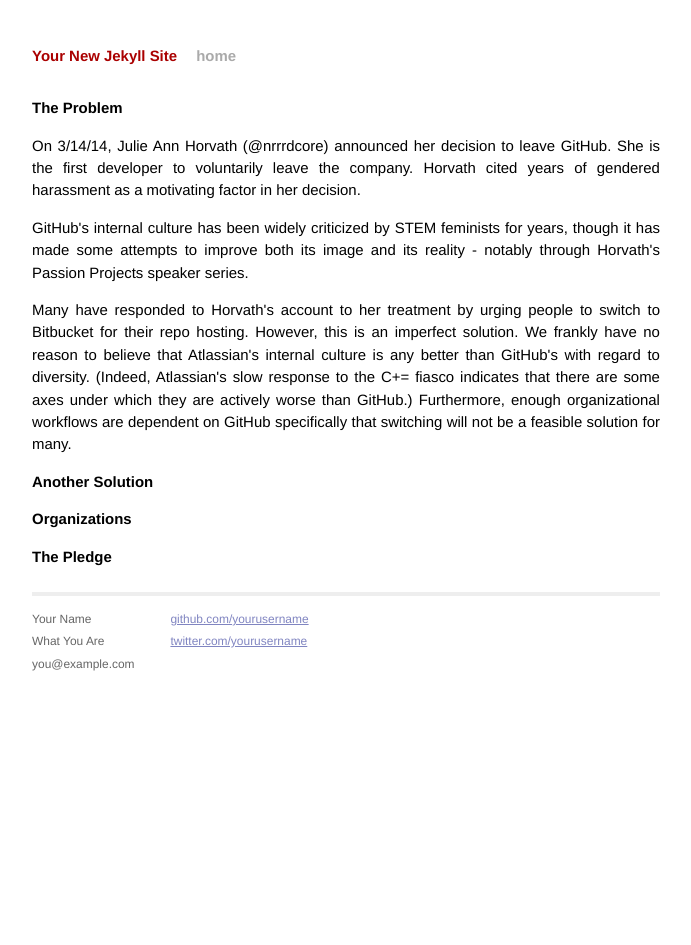
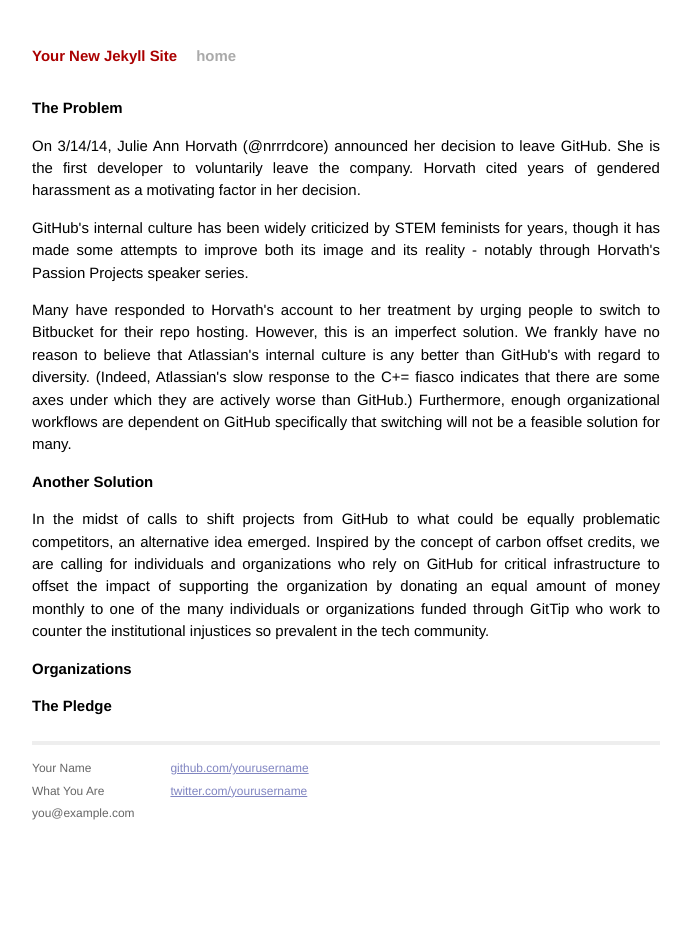
Before and after one commit to CultureOffset/cultureoffset.github.com, a Jekyll site: the page built from index.html, in a window 1280 px wide. Shown: the whole page, without its empty margins (294-985 px from the left). Built offline with Jekyll 4.4.1, drawn with Linux system fonts in a browser that asks for light colours; Markdown is read by kramdown in place of the engine named in the settings.

Commit message:
Initial content for solution paragraph

```diff
--- a/index.html
+++ b/index.html
@@ -10,6 +10,7 @@
   <p>Many have responded to Horvath's account to her treatment by urging people to switch to Bitbucket for their repo hosting. However, this is an imperfect solution. We frankly have no reason to believe that Atlassian's internal culture is any better than GitHub's with regard to diversity. (Indeed, Atlassian's slow response to the C+= fiasco indicates that there are some axes under which they are actively worse than GitHub.) Furthermore, enough organizational workflows are dependent on GitHub specifically that switching will not be a feasible solution for many.</p>
 
   <h1>Another Solution</h1>
+  <p>In the midst of calls to shift projects from GitHub to what could be equally problematic competitors, an alternative idea emerged. Inspired by the concept of carbon offset credits, we are calling for individuals and organizations who rely on GitHub for critical infrastructure to offset the impact of supporting the organization by donating an equal amount of money monthly to one of the many individuals or organizations funded through GitTip who work to counter the institutional injustices so prevalent in the tech community.</p>
 
   <h1>Organizations</h1>
 
```
